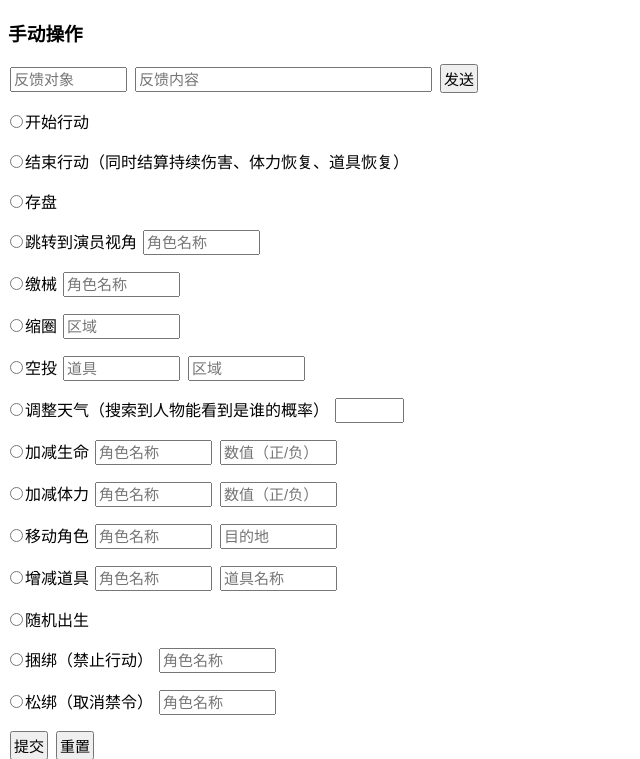
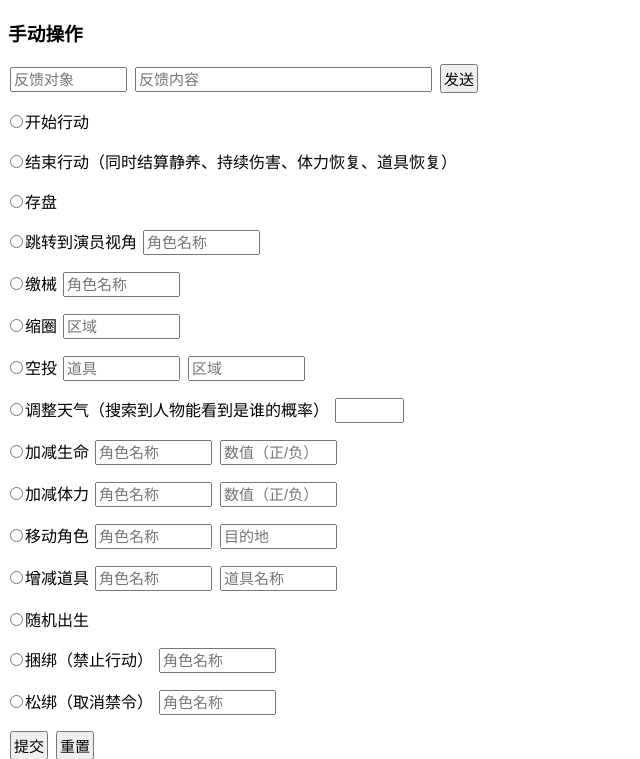
Before and after one commit to lydrainbowcat/directors, a Flask app: template battle_royale/templates/view_all.html in a window 1280 px wide. Shown: the top 759 px of the page, without its empty margins (0-640 px from the left). Run offline with Flask 2, Linux system fonts and the light colour scheme; the template is opened without the code that fills it, so the values that code supplies are empty.

Commit message:
Fix label text

```diff
--- a/battle_royale/templates/view_all.html
+++ b/battle_royale/templates/view_all.html
@@ -29,7 +29,7 @@
         <label><input type="radio" name="action" value="start" />开始行动</label>
     </p>
     <p>
-        <label><input type="radio" name="action" value="end" />结束行动（同时结算持续伤害、体力恢复、道具恢复）</label>
+        <label><input type="radio" name="action" value="end" />结束行动（同时结算静养、持续伤害、体力恢复、道具恢复）</label>
     </p>
     <p>
         <label><input type="radio" name="action" value="save" />存盘</label>
```
